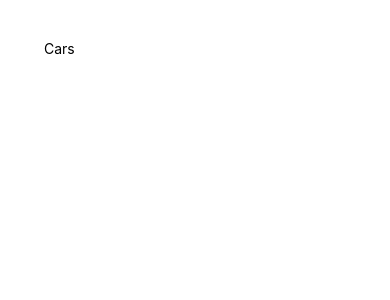
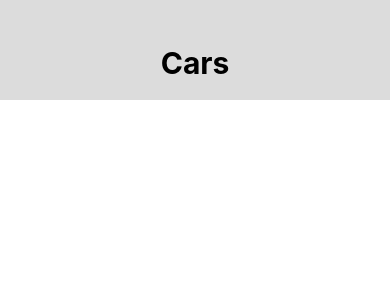
Before and after one commit to Asilo5/react-native-cars, a React Native app: screen / in a window 390 px wide. Shown: the top 300 px of the page. Built offline with nearby package versions, Linux system fonts and the light colour scheme.

Commit message:
Add styles to header and remove app styles

```diff
--- a/src/Components/App.js
+++ b/src/Components/App.js
@@ -28,7 +28,7 @@ const App = () => {
 
 const styles = StyleSheet.create({
   app: {
-    padding: 40,
+    padding: 0,
   },
 });
 
--- a/src/Components/Header.js
+++ b/src/Components/Header.js
@@ -1,23 +1,19 @@
 import React from 'react';
-import {
-  SafeAreaView,
-  StyleSheet,
-  ScrollView,
-  View,
-  Text,
-  StatusBar,
-} from 'react-native';
+import {StyleSheet, Text} from 'react-native';
 
 const Header = () => {
-  return (
-    <View>
-      <Text> Cars </Text>
-    </View>
-  );
+  return <Text style={styles.textStyling}> Cars </Text>;
 };
 
-// const styles = StyleSheet.create({
-
-// });
+const styles = StyleSheet.create({
+  textStyling: {
+    fontSize: 30,
+    textAlign: 'center',
+    paddingTop: 45,
+    height: 100,
+    fontWeight: 'bold',
+    backgroundColor: 'gainsboro',
+  },
+});
 
 export default Header;
```
